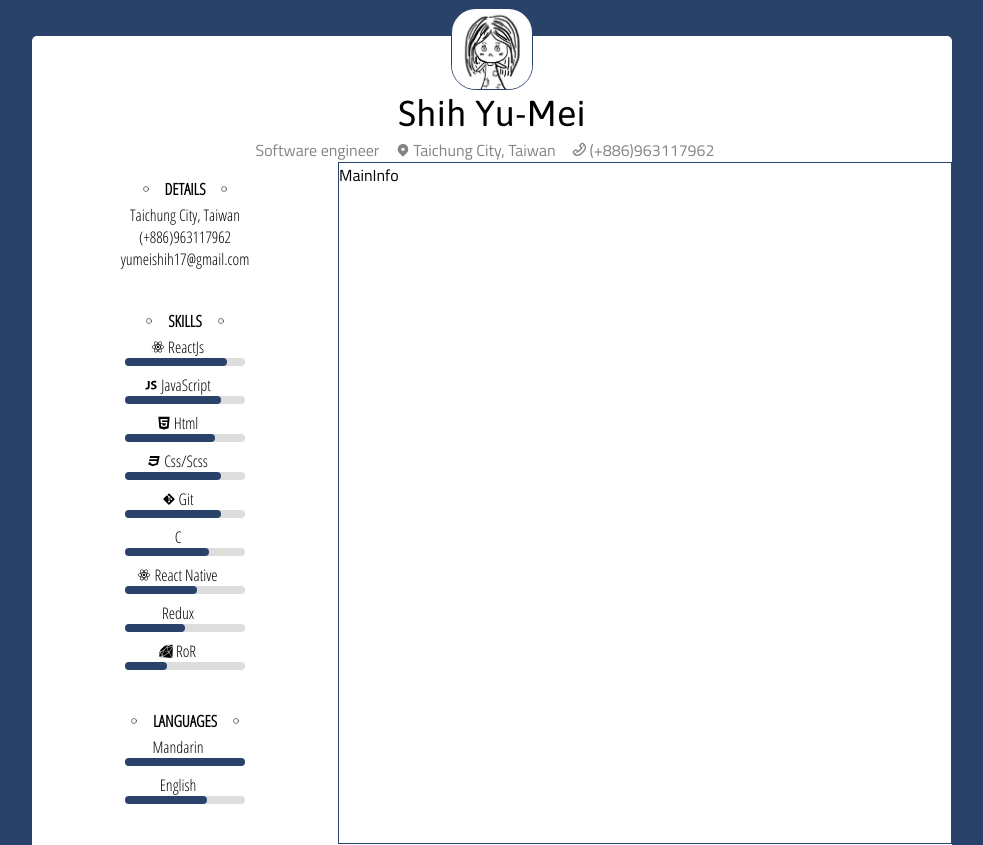
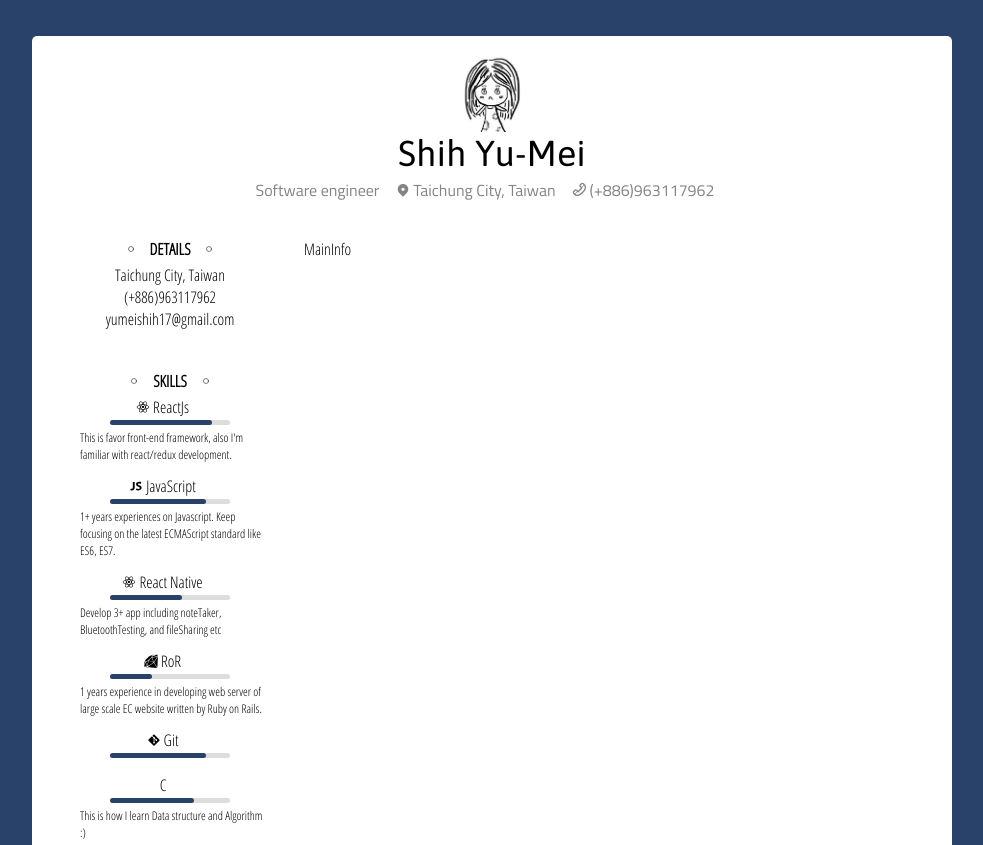
Before and after one commit to yumeishih/resume, a React app: page / in a window 1280 px wide. Shown: the top 845 px of the page, without its empty margins (148-1131 px from the left). Built offline with nearby package versions, Linux system fonts and the light colour scheme.

Commit message:
add description to side bar

```diff
--- a/src/App.js
+++ b/src/App.js
@@ -8,12 +8,10 @@ const App = () => {
   return (
     <div className="container">
       <Avartar />
-      <div className="sub-container">
-        <Info />
-        <div className='main'>
-          <SideBar />
-          <MainInfo />
-        </div>
+      <Info />
+      <div className='main'>
+        <SideBar />
+        <MainInfo />
       </div>
     </div>
   )
--- a/src/assets/styles/_components.scss
+++ b/src/assets/styles/_components.scss
@@ -8,7 +8,7 @@ html, body{
   min-height: 100%;
   height: 100%;
   background-color: $theme;
-  font-family: 'Titillium Web', sans-serif;
+  font-family: 'Open Sans Condensed', sans-serif;
 }
 
 #app{
@@ -18,11 +18,11 @@ html, body{
 .container {
   background-color: $white;
   margin: $space-md $space-xxlg;
-  height: 100%;
   border-radius: 5px;
   display: flex;
   justify-content: center;
-  padding-top: 56px;
+  flex-direction: column;
+  padding: $space-sm 0;
 
   @include media-breakpoint-max(md) {
     margin: $space-md $space-sm;
@@ -31,23 +31,33 @@ html, body{
   @include media-breakpoint(md, lg) {
     margin: $space-md $space-xlg;
   }
+}
 
-  .sub-container {
-    width: 100%;
+.has-icon {
+  display: flex;
+  align-items: center;
+
+  span {
+    padding-left: $space-xxs;
+    padding-right: $space-sm;
   }
 }
+
+.text-left {
+  text-align: left;
+}
+
 
 .avatar {
   height: 80px;
   width: 80px;
-  border: 1px $theme solid;
-  border-radius: 30%;
-  position: absolute;
-  top: 8px;
+  border-radius: 20%;
+  align-self: center;
 }
 
 .info {
   text-align: center;
+  font-family: 'Titillium Web', sans-serif;
 
   &-name {
     font-size: 36px;
@@ -56,6 +66,7 @@ html, body{
   }
 
   &-detail {
+    justify-content: center;
     color: $gray;
 
     @include media-breakpoint-max(sm) {
@@ -66,24 +77,40 @@ html, body{
 
 .main {
   display: flex;
+  margin-top: $space-md;
 
   .side-bar {
     flex: 1;
-    padding-top: $space-sm
+    padding-left: $space-md;
+    padding-right: $space-sm;
   }
 
   .main-info {
-    flex: 2;
-    border: 1px $theme solid;
+    flex: 3;
+    padding-left: $space-sm;
+    padding-right: $space-md;
+  }
+
+  @include media-breakpoint-max(sm) {
+    flex-direction: column-reverse;
+    margin-top: $space-sm;
+
+    .side-bar {
+      padding: 0 $space-md;
+    }
+
+    .main-info {
+      padding: 0 $space-md;
+    }
   }
 }
 
 .side-bar-content {
   text-align: center;
-  font-family: 'Open Sans Condensed', sans-serif;
   margin-bottom: $space-md;
 
   .title {
+    justify-content: center;
     font-weight: bold;
 
     span {
@@ -92,39 +119,48 @@ html, body{
   }
 
   .text-block {
-    padding: $space-xs 0
+    padding: $space-xs 0;
   }
 
   .progress-bar-block {
     display: flex;
     flex-direction: column;
-    padding: $space-xs 0
+    padding: $space-xs 0;
+
+    .has-icon {
+      justify-content: center;
+    }
+
+    .description {
+      padding: $space-xs;
+      padding-left: 12px;
+      font-size: 12px;
+
+      @include media-breakpoint-max(sm) {
+        padding: $space-sm;
+      }
+    }
   }
 }
 
-.has-icon {
-  display: flex;
-  align-items: center;
-  justify-content: center;
-
-  span {
-    padding-left: $space-xxs;
-    padding-right: $space-sm;
-  }
-}
-
-.progress-bar{
+.progress-bar {
   align-self: center;
   background-color: #ddd;
   width: 120px;
   border-radius: 5px;
+  margin-top: $space-xxs;
 
   span {
     background-color: $gray;
-    height: 8px;
+    height: 5px;
     border-radius: 5px;
     display: block;
     animation: progress 1s linear forwards;
+  }
+
+  @include media-breakpoint-max(sm) {
+    width: 220px;
+    margin: $space-xxs 0;
   }
 }
 
--- a/src/components/SideBar/ProgressBarBlock.js
+++ b/src/components/SideBar/ProgressBarBlock.js
@@ -1,8 +1,9 @@
 import React from 'react'
 
 const renderBlock = (data) => {
-  const{ text, rate } = data
-  const Icon = data.icon
+  const{ text, rate, description, icon } = data
+  const Icon = icon
+  const textLeft = description && description.length > 40 ? 'text-left' : null
   return (
     <div key={text} className="progress-bar-block">
       <div className="has-icon">
@@ -12,6 +13,7 @@ const renderBlock = (data) => {
       <div className={`progress-bar progress-bar-${rate}`}>
         <span></span>
       </div>
+      <div className={`description ${textLeft}`}>{description}</div>
     </div>
   )
 }
--- a/src/utils/data.js
+++ b/src/utils/data.js
@@ -2,52 +2,72 @@ import {
   DiReact,
   DiJavascript1,
   DiGit,
-  DiCss3Full,
-  DiHtml5,
   DiRuby
 } from "react-icons/di";
 
 export const me = {
-  name: 'Shih Yu-Mei',
-  jobTitle: 'Software engineer',
-  local: 'Taichung City, Taiwan',
-  phoneNumber: '(+886)963117962',
-  email: 'yumeishih17@gmail.com',
-  gitHub: 'https://github.com/yumeishih',
-  linkedin: 'https://www.linkedin.com/in/yumeishih/'
-}
+  name: "Shih Yu-Mei",
+  jobTitle: "Software engineer",
+  local: "Taichung City, Taiwan",
+  phoneNumber: "(+886)963117962",
+  email: "yumeishih17@gmail.com",
+  gitHub: "https://github.com/yumeishih",
+  linkedin: "https://www.linkedin.com/in/yumeishih/"
+};
 
 export const sideBarContents = [
   {
-    title: 'DETAILS',
-    type: 'TEXT',
+    title: "DETAILS",
+    type: "TEXT",
+    data: [me.local, me.phoneNumber, me.email]
+  },
+  {
+    title: "SKILLS",
+    type: "PROGRESS_BAR",
     data: [
-      me.local,
-      me.phoneNumber,
-      me.email,
+      {
+        text: "ReactJs",
+        rate: "85",
+        icon: DiReact,
+        description:
+          "This is favor front-end framework, also I'm familiar with react/redux development."
+      },
+      {
+        text: "JavaScript",
+        rate: "80",
+        icon: DiJavascript1,
+        description:
+          "1+ years experiences on Javascript. Keep focusing on the latest ECMAScript standard like ES6, ES7."
+      },
+      {
+        text: "React Native",
+        rate: "60",
+        icon: DiReact,
+        description:
+          "Develop 3+ app including noteTaker, BluetoothTesting, and fileSharing etc"
+      },
+      {
+        text: "RoR",
+        rate: "35",
+        icon: DiRuby,
+        description:
+          "1 years experience in developing web server of large scale EC website written by Ruby on Rails."
+      },
+      { text: "Git", rate: "80", icon: DiGit, description: null },
+      {
+        text: "C",
+        rate: "70",
+        icon: null,
+        description: "This is how I learn Data structure and Algorithm :)"
+      }
     ]
   },
   {
-    title: 'SKILLS',
-    type: 'PROGRESS_BAR',
+    title: "LANGUAGES",
+    type: "PROGRESS_BAR",
     data: [
-      { text: 'ReactJs', rate: '85', icon: DiReact },
-      { text: 'JavaScript', rate: '80', icon: DiJavascript1 },
-      { text: 'Html', rate: '75', icon: DiHtml5 },
-      { text: 'Css/Scss', rate: '80', icon: DiCss3Full },
-      { text: 'Git', rate: '80', icon: DiGit },
-      { text: 'C', rate: '70', icon: null },
-      { text: 'React Native', rate: '60', icon: DiReact },
-      { text: 'Redux', rate: '50', icon: null },
-      { text: 'RoR', rate: '35', icon: DiRuby },
+      { text: "Mandarin", rate: "100", icon: null, description: "Native" },
+      { text: "English", rate: "68", icon: null, description: "TOEFL: 71(2016)" }
     ]
-  },
-  {
-    title: 'LANGUAGES',
-    type: 'PROGRESS_BAR',
-    data: [
-      { text: 'Mandarin', rate: '100', icon: null },
-      { text: 'English', rate: '68', icon: null },
-    ]
-  },
+  }
 ]
```
